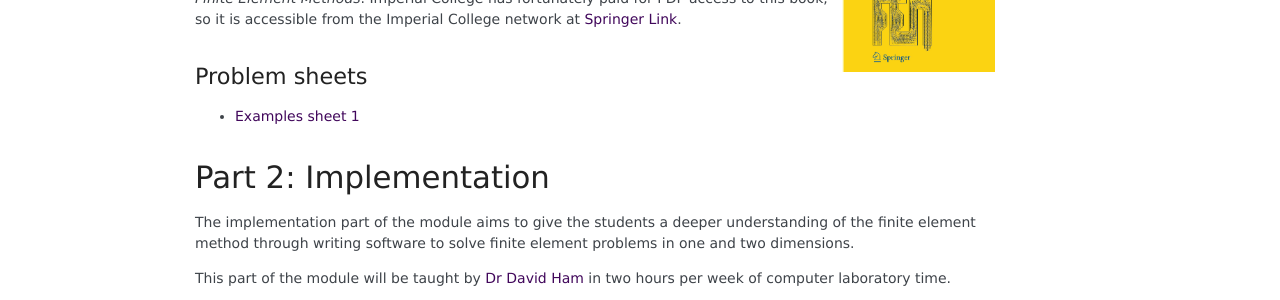
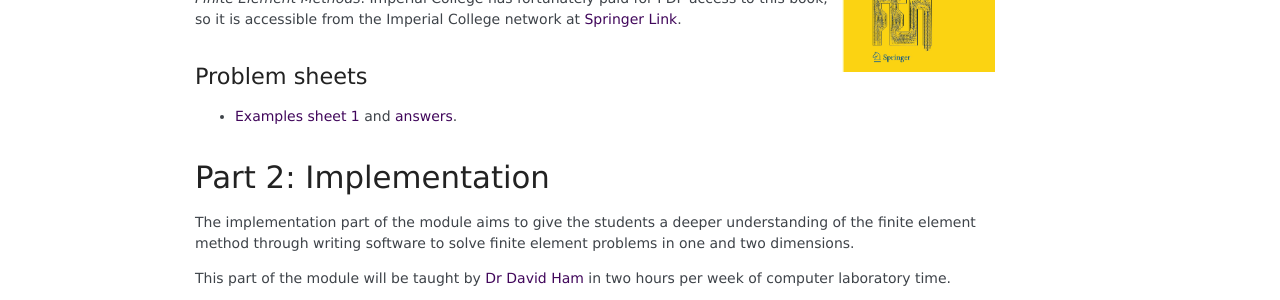
Before and after one commit to finite-element/finite-element-course, a Sphinx documentation site: the page built from doc/source/index.rst, in a window 1280 px wide. Shown: the part 623-923 px from the top of the page. Built offline with Sphinx 7.4.7, drawn with Linux system fonts in a browser that asks for light colours.

Commit message:
exercise 1 answers

```diff
--- a/doc/source/index.rst
+++ b/doc/source/index.rst
@@ -32,7 +32,8 @@ the Imperial College network at `Springer Link
 Problem sheets
 ~~~~~~~~~~~~~~
 
-* `Examples sheet 1 <_static/FE_examples1.pdf>`_
+* `Examples sheet 1 <_static/FE_examples1.pdf>`_ and
+  `answers <_static/FE_examples1_solns.pdf>`_.
 
 Part 2: Implementation
 ----------------------
```
Also changed, not shown: 1 other file.
